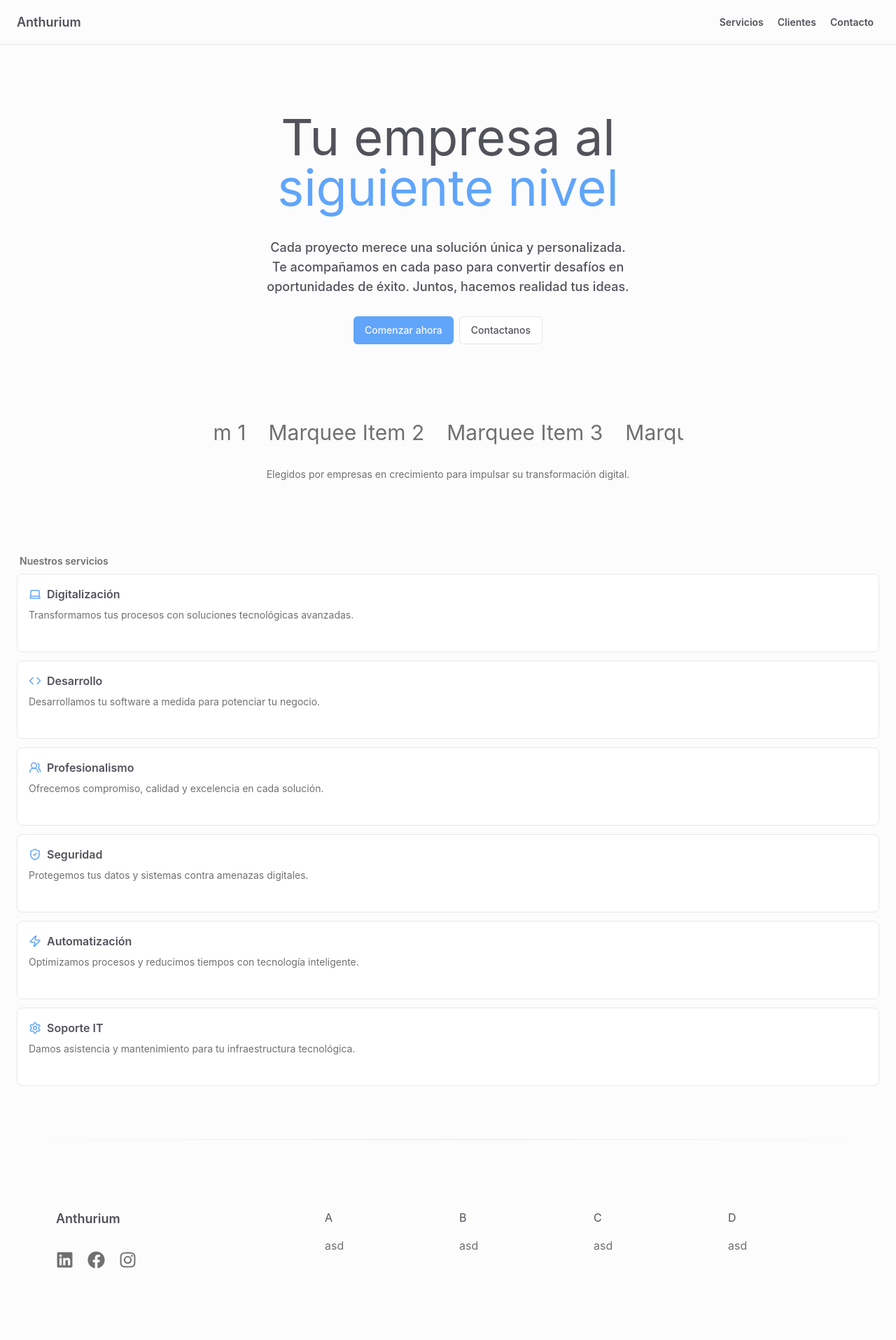
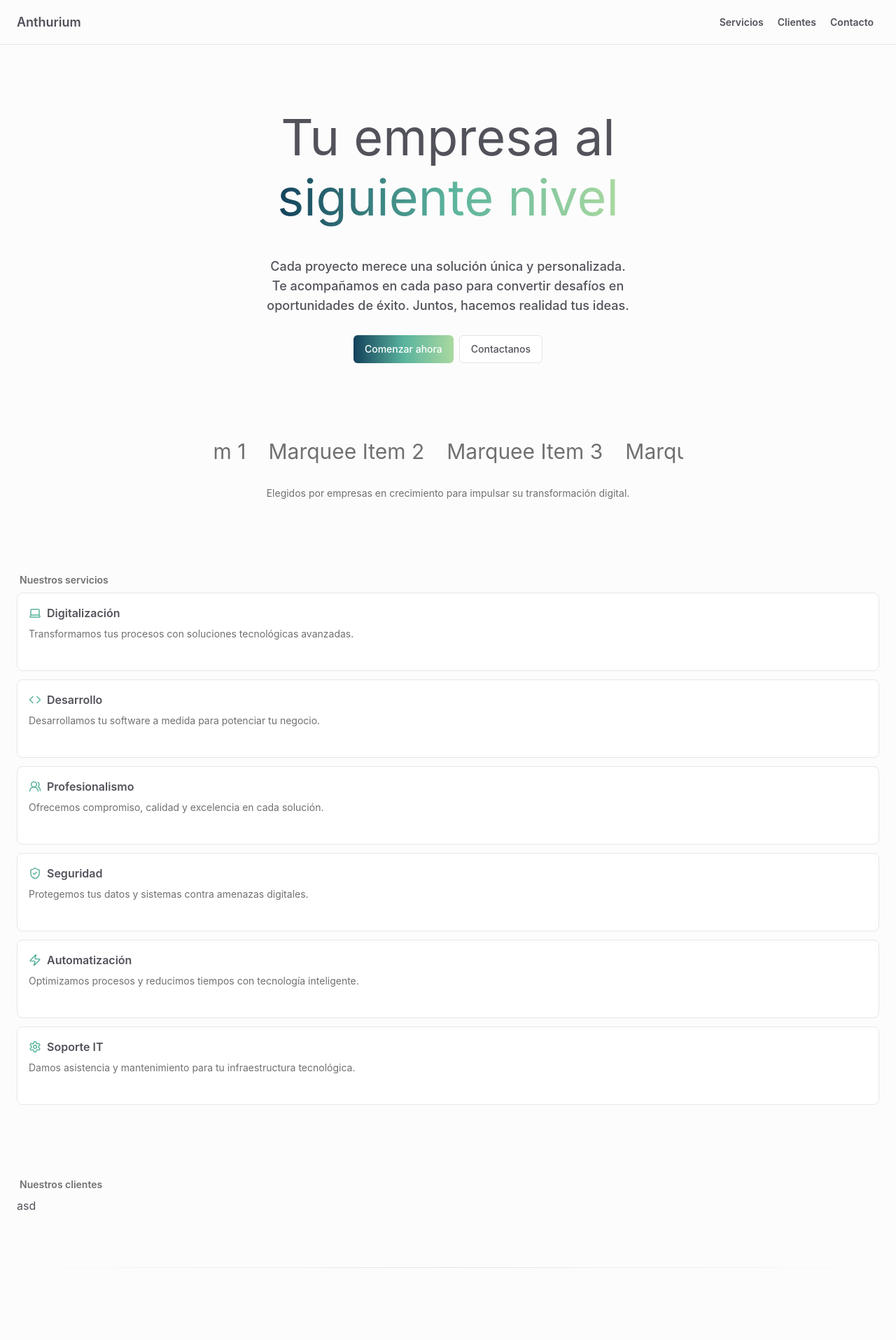
Before and after one commit to GrupoAnthurium/anthurium, a Next.js app: page / in a window 1280 px wide. Shown: the top 1915 px of the page at 70% size. Built offline with nearby package versions, Linux system fonts and the light colour scheme.

Commit message:
update colors

```diff
--- a/src/app/globals.css
+++ b/src/app/globals.css
@@ -13,5 +13,5 @@ body {
 }
 
 ::selection {
-  @apply bg-secondary text-softwhite;
+  @apply bg-primary text-softwhite;
 }
--- a/src/app/page.tsx
+++ b/src/app/page.tsx
@@ -1,4 +1,4 @@
-import { Hero, Services, Marquee } from "@/components";
+import { Hero, Services, Marquee, Clients } from "@/components";
 
 export default function Home() {
   return (
@@ -6,6 +6,7 @@ export default function Home() {
       <Hero />
       <Marquee />
       <Services />
+      <Clients />
     </>
   );
 }
--- /dev/null
+++ b/src/components/clients/clients.tsx
@@ -0,0 +1,10 @@
+export const Clients = () => {
+  return (
+    <section id="clientes" aria-labelledby="services-heading">
+      <p className="px-1 py-2 font-semibold text-sm text-softgrey">
+        Nuestros clientes
+      </p>
+      asd
+    </section>
+  );
+};
--- /dev/null
+++ b/src/components/clients/index.ts
@@ -0,0 +1 @@
+export * from "@/components/clients/clients";
--- a/src/components/hero/hero.tsx
+++ b/src/components/hero/hero.tsx
@@ -5,9 +5,14 @@ export const Hero = () => {
     <header className="flex flex-col gap-2 container mx-auto px-6 py-16 md:py-24 lg:px-16 lg:py-24 xl:px-20 text-center">
       <div className="max-w-2xl mx-auto flex flex-col items-center gap-2">
         <h1 className="text-4xl sm:text-5xl lg:text-7xl">
-          <span className="block">Tu empresa al</span>
-          <span className="block text-primary">siguiente nivel</span>
+          <span className="block duration-500 animate-in fade-in-5 slide-in-from-bottom-2">
+            Tu empresa al
+          </span>
+          <span className="inline-block text-transparent bg-clip-text bg-gradient-to-r from-[#12415B] via-[#5AB39D] to-[#AAD9A0] duration-700 animate-in fade-in-5 slide-in-from-top-2 leading-snug">
+            siguiente nivel
+          </span>
         </h1>
+
         <p className="pt-2 my-3 text-sm text-balance font-medium sm:mt-5 lg:mb-0 sm:text-base lg:text-lg">
           Cada proyecto merece una solución única y personalizada. Te
           acompañamos en cada paso para convertir desafíos en oportunidades de
--- a/src/components/index.ts
+++ b/src/components/index.ts
@@ -3,3 +3,4 @@ export * from "@/components/ui";
 export * from "@/components/services";
 export * from "@/components/hero";
 export * from "@/components/marquee";
+export * from "@/components/clients";
--- a/src/components/services/desktop-services/desktop-service-item.tsx
+++ b/src/components/services/desktop-services/desktop-service-item.tsx
@@ -8,7 +8,7 @@ export const DesktopServiceItem = ({ item }: DesktopServiceItemProps) => {
   const { Icon, TITLE, DESCRIPTION } = item;
 
   return (
-    <div className="bg-foreground w-full h-96 p-4 border rounded-lg hover:border-secondary transition">
+    <div className="bg-foreground w-full h-96 p-4 border rounded-lg hover:border-primary transition">
       <div className="w-full flex flex-col gap-4">
         <div className="flex items-center gap-2">
           <Icon size={18} aria-label={`Icono de ${TITLE}`} className="text-primary" />
--- a/src/components/services/mobile-services/mobile-service-item.tsx
+++ b/src/components/services/mobile-services/mobile-service-item.tsx
@@ -8,7 +8,7 @@ export const MobileServiceItem = ({ item }: MobileServiceItemProps) => {
   const { Icon, TITLE, DESCRIPTION } = item;
 
   return (
-    <article className="w-full flex flex-col gap-2 h-28 p-4 bg-foreground rounded-lg border transition-all hover:border-secondary">
+    <article className="w-full flex flex-col gap-2 h-28 p-4 bg-foreground rounded-lg border transition-all hover:border-primary">
       <div className="flex items-center gap-2">
         <Icon
           size={18}
--- a/src/components/services/services.tsx
+++ b/src/components/services/services.tsx
@@ -7,7 +7,11 @@ export const Services = () => {
   const isMobile = useMediaQuery(1280);
 
   return (
-    <section id="servicios" aria-labelledby="services-heading">
+    <section
+      id="servicios"
+      aria-labelledby="services-heading"
+      className="pb-14 md:pb-24"
+    >
       <p className="px-1 py-2 font-semibold text-sm text-softgrey">
         Nuestros servicios
       </p>
--- a/src/components/ui/button.tsx
+++ b/src/components/ui/button.tsx
@@ -16,7 +16,8 @@ const buttonVariants = cva(
         secondary: "bg-zinc-100 text-zinc-900 hover:bg-zinc-100/80",
         ghost: "hover:bg-zinc-100 hover:text-zinc-900",
         link: "text-zinc-900 underline-offset-4 hover:underline",
-        custom: "bg-primary text-zinc-50 hover:bg-primary/90",
+        custom: "bg-gradient-to-r from-[#12415B] via-[#5AB39D] to-[#AAD9A0] text-white hover:opacity-90"
+,
       },
       size: {
         default: "h-10 px-4 py-2",
--- a/tailwind.config.ts
+++ b/tailwind.config.ts
@@ -16,8 +16,8 @@ export default {
         softwhite: "#FCFCFC",
         softblack: "#52525b",
         softgrey: "#707070",
-        primary: "#60a5fa",
-        secondary: "#93c5fd",
+        primary: "#5ab39d",
+        secondary: "#aad9a0",
       },
       animation: {
         marquee: "marquee 40s linear infinite",
```
